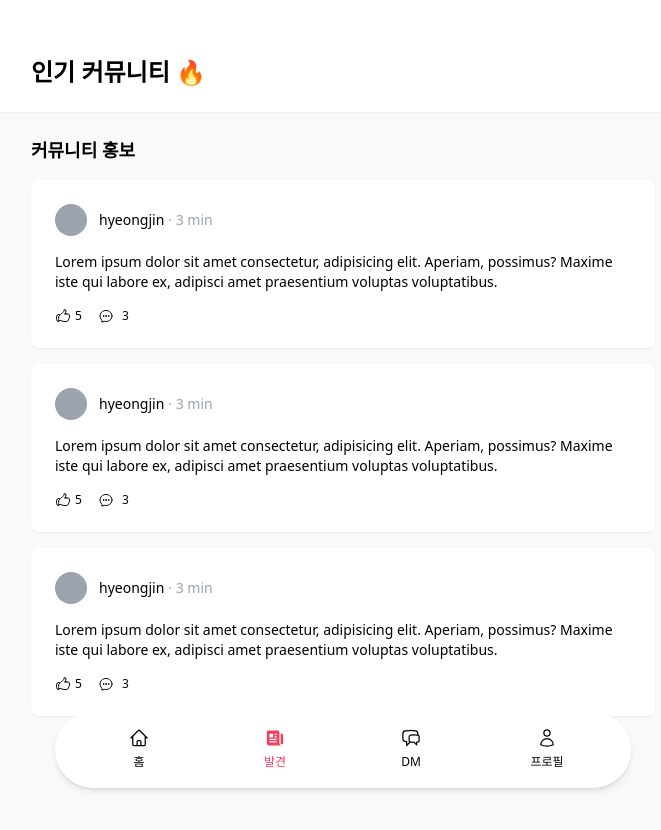
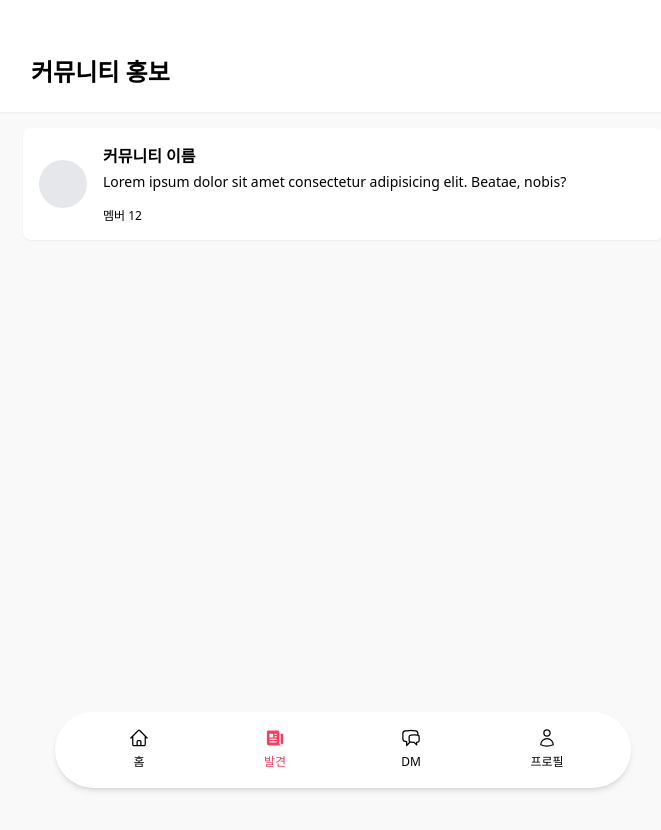
Before and after one commit to KeMezz/woomaanco, a Next.js app: page /trending in a window 1280 px wide. Shown: the top 830 px of the page, without its empty margins (297-958 px from the left). After the commit the page ends 800 px from the top, so only its background shows below. Built offline with nearby package versions, Linux system fonts and the light colour scheme.

Commit message:
디자인 소폭 수정

```diff
--- a/src/pages/dm.tsx
+++ b/src/pages/dm.tsx
@@ -3,12 +3,13 @@ import Layout from "@components/layout";
 const DM = () => {
   return (
     <Layout title="다이렉트 메시지">
-      <section className="flex flex-col max-w-2xl mx-auto pt-4 divide-y sm:divide-y-0 sm:gap-3">
+      <section className="max-w-2xl mx-auto">
         {/* <h1 className="px-6 pt-6 pb-4 text-lg font-semibold">채팅</h1> */}
+        <div className="flex flex-col m-4 gap-3">
           {Array.from({ length: 9 }, (_, i) => i).map((i) => (
             <div
               key={i}
-            className="px-6 sm:px-4 py-3 flex bg-white gap-4 items-center sm:shadow-sm sm:mx-6 sm:rounded-lg"
+              className="p-4 flex bg-white gap-4 items-center shadow-sm rounded-lg"
             >
               <div className="w-12 h-12 bg-gray-200 rounded-full flex-shrink-0" />
               <div className="flex flex-col gap-1">
@@ -36,6 +37,7 @@ const DM = () => {
               </div>
             </div>
           ))}
+        </div>
       </section>
     </Layout>
   );
--- a/src/pages/trending.tsx
+++ b/src/pages/trending.tsx
@@ -2,67 +2,19 @@ import Layout from "@components/layout";
 
 const Trending = () => {
   return (
-    <Layout title="인기 커뮤니티 🔥">
+    <Layout title="커뮤니티 홍보">
       <section className="flex flex-col gap-4 max-w-2xl mx-auto">
-        <div>
-          <h1 className="px-6 pt-6 pb-4 text-lg font-semibold">
-            커뮤니티 홍보
-          </h1>
-          <div className="flex flex-col gap-2 sm:gap-4 sm:px-6">
-            {Array.from({ length: 3 }, (_, i) => i).map((i) => (
-              <article key={i} className="p-6 sm:rounded-lg bg-white shadow-sm">
-                <div className="flex items-center gap-3">
-                  <div className="w-8 h-8 rounded-full bg-gray-400" />
-                  <div className="flex gap-1">
-                    <p className="font-medium text-sm">hyeongjin</p>
-                    <p className="text-gray-400 text-sm">
-                      · <span className="text-gray-400">3 min</span>
-                    </p>
-                  </div>
-                </div>
-                <div className="mt-2 pt-2 text-sm">
-                  Lorem ipsum dolor sit amet consectetur, adipisicing elit.
-                  Aperiam, possimus? Maxime iste qui labore ex, adipisci amet
-                  praesentium voluptas voluptatibus.
-                </div>
-                <div className="mt-2 pt-2 flex gap-4">
-                  <div className="flex gap-1 items-center">
-                    <svg
-                      xmlns="http://www.w3.org/2000/svg"
-                      fill="none"
-                      viewBox="0 0 24 24"
-                      strokeWidth={1.5}
-                      stroke="currentColor"
-                      className="w-4 h-4"
-                    >
-                      <path
-                        strokeLinecap="round"
-                        strokeLinejoin="round"
-                        d="M6.633 10.5c.806 0 1.533-.446 2.031-1.08a9.041 9.041 0 012.861-2.4c.723-.384 1.35-.956 1.653-1.715a4.498 4.498 0 00.322-1.672V3a.75.75 0 01.75-.75A2.25 2.25 0 0116.5 4.5c0 1.152-.26 2.243-.723 3.218-.266.558.107 1.282.725 1.282h3.126c1.026 0 1.945.694 2.054 1.715.045.422.068.85.068 1.285a11.95 11.95 0 01-2.649 7.521c-.388.482-.987.729-1.605.729H13.48c-.483 0-.964-.078-1.423-.23l-3.114-1.04a4.501 4.501 0 00-1.423-.23H5.904M14.25 9h2.25M5.904 18.75c.083.205.173.405.27.602.197.4-.078.898-.523.898h-.908c-.889 0-1.713-.518-1.972-1.368a12 12 0 01-.521-3.507c0-1.553.295-3.036.831-4.398C3.387 10.203 4.167 9.75 5 9.75h1.053c.472 0 .745.556.5.96a8.958 8.958 0 00-1.302 4.665c0 1.194.232 2.333.654 3.375z"
-                      />
-                    </svg>
-                    <span className="text-xs">5</span>
-                  </div>
-                  <div className="flex gap-2 items-center">
-                    <svg
-                      xmlns="http://www.w3.org/2000/svg"
-                      fill="none"
-                      viewBox="0 0 24 24"
-                      strokeWidth={1.5}
-                      stroke="currentColor"
-                      className="w-4 h-4"
-                    >
-                      <path
-                        strokeLinecap="round"
-                        strokeLinejoin="round"
-                        d="M8.625 12a.375.375 0 11-.75 0 .375.375 0 01.75 0zm0 0H8.25m4.125 0a.375.375 0 11-.75 0 .375.375 0 01.75 0zm0 0H12m4.125 0a.375.375 0 11-.75 0 .375.375 0 01.75 0zm0 0h-.375M21 12c0 4.556-4.03 8.25-9 8.25a9.764 9.764 0 01-2.555-.337A5.972 5.972 0 015.41 20.97a5.969 5.969 0 01-.474-.065 4.48 4.48 0 00.978-2.025c.09-.457-.133-.901-.467-1.226C3.93 16.178 3 14.189 3 12c0-4.556 4.03-8.25 9-8.25s9 3.694 9 8.25z"
-                      />
-                    </svg>
-                    <span className="text-xs">3</span>
-                  </div>
-                </div>
-              </article>
-            ))}
+        <div className="flex flex-col gap-4 m-4">
+          <div className="p-4 flex gap-4 items-center bg-white rounded-lg shadow-sm">
+            <div className="w-12 h-12 bg-gray-200 rounded-full flex-shrink-0" />
+            <div className="flex flex-col gap-1">
+              <h2 className="font-semibold">커뮤니티 이름</h2>
+              <p className="text-sm">
+                Lorem ipsum dolor sit amet consectetur adipisicing elit. Beatae,
+                nobis?
+              </p>
+              <p className="text-xs mt-3">멤버 12</p>
+            </div>
           </div>
         </div>
       </section>
```
Lines whose indentation alone changed are shown as unchanged.
